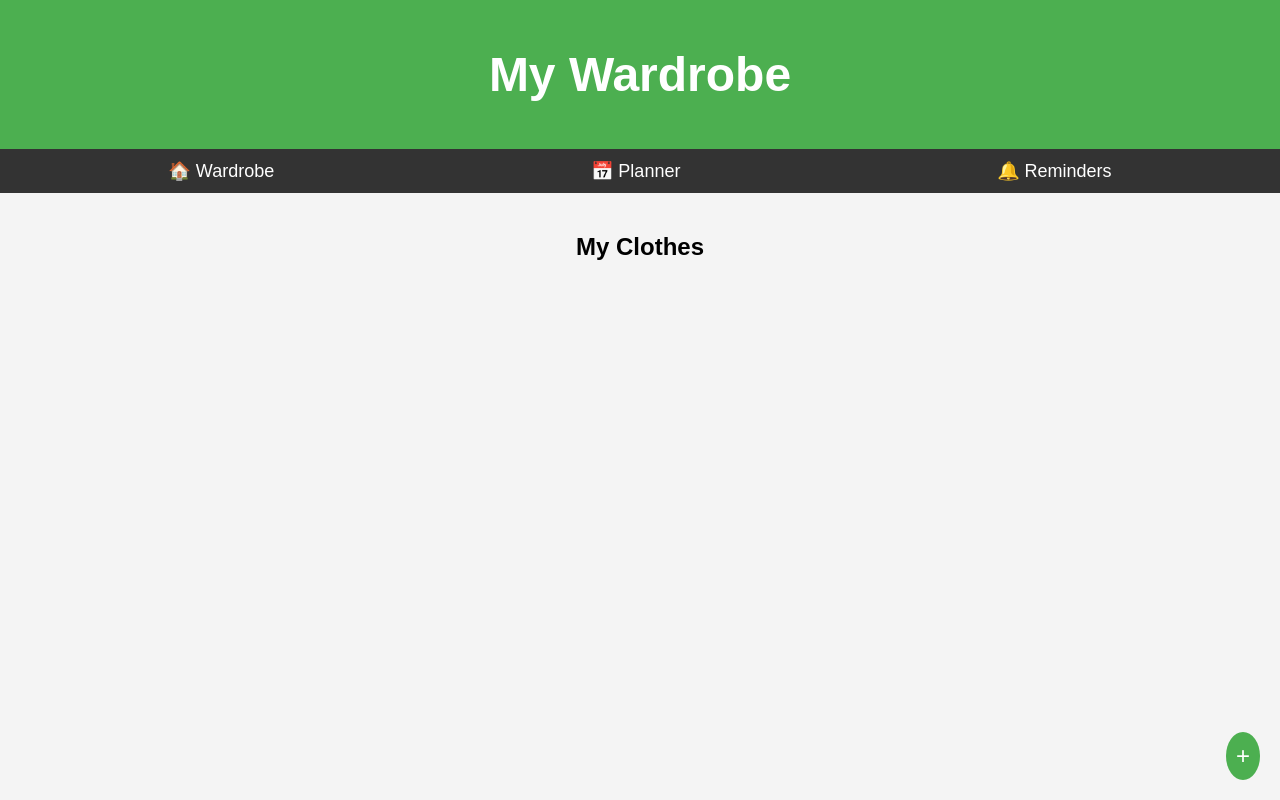
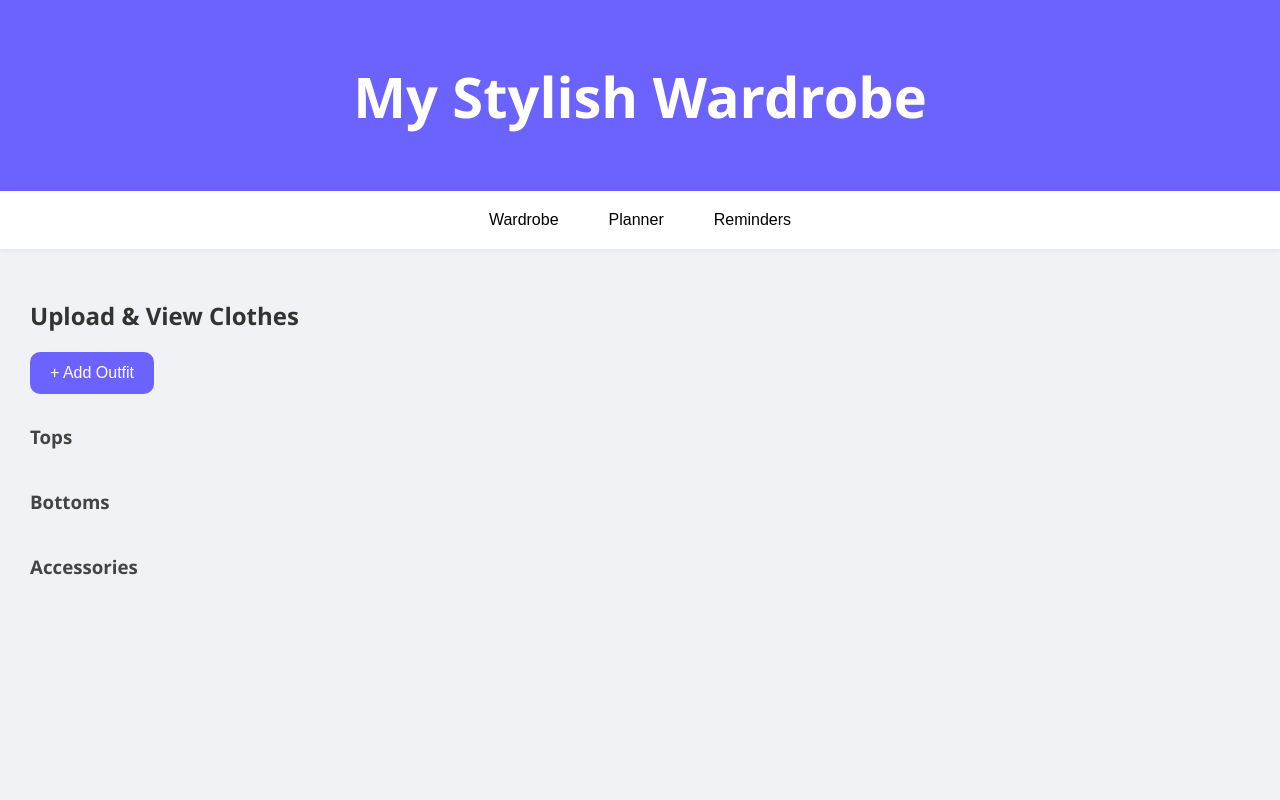
Before and after one commit to reskele/ee_wardrobe, a PHP site: page /Pages/wardrobe.html in a window 1280 px wide. Run offline with PHP 8.4, Linux system fonts and the light colour scheme.

Commit message:
arrange section

```diff
--- a/e_wardrobe/frontend/Pages/home.html
+++ b/e_wardrobe/frontend/Pages/home.html
@@ -19,6 +19,8 @@
       <a href="login.html">Login</a>
       <a href="donate.html">Donate</a>
       <a href="manage.html">Manage</a>
+      <a href="wardrobe.html">Wardrobe</a>
+
     </div>
     <div id="overlay" class="overlay" onclick="closeNav()"></div>
 
@@ -55,6 +57,6 @@
 
 
 
-  <script src="../scripts/home.js"></script>
+  <script src="../script/home.js"></script>
 </body>
 </html>
--- a/e_wardrobe/frontend/Pages/wardrobe.html
+++ b/e_wardrobe/frontend/Pages/wardrobe.html
@@ -1,48 +1,54 @@
-<!DOCTYPE html>
-<html lang="en">
+<!DOCTYPE html><html lang="en">
 <head>
-    <meta charset="UTF-8">
-    <meta name="viewport" content="width=device-width, initial-scale=1.0">
-    <title>My Wardrobe</title>
-    <link rel="stylesheet" href="../style/wardrobe.css">
+  <meta charset="UTF-8" />
+  <meta name="viewport" content="width=device-width, initial-scale=1.0" />
+  <title>Wardrobe Manager</title>
+  <link rel="stylesheet" href="../style/wardrobe.css" />
 </head>
 <body>
   <header>
-        <h1>My Wardrobe</h1>
-    </header>
-
-    <nav>
-        <button onclick="showSection('wardrobe')">🏠 Wardrobe</button>
-        <button onclick="showSection('planner')">📅 Planner</button>
-        <button onclick="showSection('reminders')">🔔 Reminders</button>
-    </nav>
-
-    <section id="wardrobe" class="active">
-        <h2>My Clothes</h2>
-        <div class="grid" id="clothesGrid"></div>
-        <button class="add-btn" onclick="openUploadModal()">+</button>
-    </section>
-
-    <section id="planner">
-        <h2>Outfit Planner</h2>
-        <div class="calendar" id="calendar"></div>
-    </section>
-
-    <section id="reminders">
+    <h1>My Stylish Wardrobe</h1>
+  </header>  <nav>
+    <button onclick="showSection('wardrobe')">Wardrobe</button>
+    <button onclick="showSection('planner')">Planner</button>
+    <button onclick="showSection('reminders')">Reminders</button>
+  </nav>  <section id="wardrobe" class="active">
+    <h2>Upload & View Clothes</h2>
+    <div class="grid-controls">
+      <button class="add-btn" onclick="openUploadModal()">+ Add Outfit</button>
+    </div>
+    <div class="category-section">
+      <h3>Tops</h3>
+      <div class="grid" id="topsGrid"></div>
+    </div>
+    <div class="category-section">
+      <h3>Bottoms</h3>
+      <div class="grid" id="bottomsGrid"></div>
+    </div>
+    <div class="category-section">
+      <h3>Accessories</h3>
+      <div class="grid" id="accessoriesGrid"></div>
+    </div>
+  </section>  <section id="planner">
+    <h2>Plan Your Outfits</h2>
+    <div id="calendar"></div>
+    <h3>Outfits Scheduled</h3>
+    <ul id="outfitItems"></ul>
+  </section>  <section id="reminders">
     <h2>Reminders</h2>
     <ul id="reminderList"></ul>
-    </section>
-
-    <div id="uploadModal" class="modal">
+  </section>  <div id="uploadModal" class="modal">
     <div class="modal-content">
-            <h3>Upload Clothing</h3>
-            <input type="file" id="clothingImage">
-            <input type="text" id="clothingName" placeholder="Item Name">
+      <h3>Add New Clothing Item</h3>
+      <input type="file" id="clothingImage" accept="image/*" />
+      <input type="text" id="clothingName" placeholder="Item Name" />
+      <select id="clothingCategory">
+        <option value="tops">Top</option>
+        <option value="bottoms">Bottom</option>
+        <option value="accessories">Accessory</option>
+      </select>
       <button onclick="addClothing()">Add</button>
       <button onclick="closeUploadModal()">Cancel</button>
     </div>
-    </div>
-
-    <script src="../script/wardrobe.js"></script>
-</body>
+  </div>  <script src="../script/wardrobe.js"></script></body>
 </html>
--- /dev/null
+++ b/e_wardrobe/frontend/script/wardrobe.js
@@ -0,0 +1,81 @@
+const outfits = {}; const reminders = [];
+
+
+function showSection(sectionId) {
+    const sections = document.querySelectorAll("section");
+    sections.forEach((section) => {
+      section.classList.remove("active");
+    });
+
+    const target = document.getElementById(sectionId);
+    if (target) {
+      target.classList.add("active");
+    }
+  }
+
+
+// function showSection(sectionId) { document.querySelectorAll('section').forEach(sec => sec.classList.remove('active')); document.getElementById(sectionId).classList.add('active'); }
+
+function openUploadModal() { document.getElementById('uploadModal').style.display = 'flex'; }
+
+function closeUploadModal() { document.getElementById('uploadModal').style.display = 'none'; }
+
+function addClothing() {
+    const name = document.getElementById('clothingName').value.trim(); const category = document.getElementById('clothingCategory').value; const imageInput = document.getElementById('clothingImage');
+
+    if (!name || !imageInput.files.length) { alert('Please provide both name and image.'); return; }
+
+    const reader = new FileReader(); reader.onload = function (e) {
+        const imgSrc = e.target.result; const itemCard = document.createElement('div'); itemCard.className = 'clothing-item'; itemCard.innerHTML = <img src="${imgSrc}" alt="${name}" /><p>${name}</p>;
+
+        document.getElementById(${ category }Grid).appendChild(itemCard);
+        closeUploadModal();
+        clearForm();
+
+    }; reader.readAsDataURL(imageInput.files[0]);
+}
+
+function clearForm() { document.getElementById('clothingImage').value = ''; document.getElementById('clothingName').value = ''; document.getElementById('clothingCategory').value = 'tops'; }
+
+function formatDate(year, month, day) { return ${ year } -${ String(month + 1).padStart(2, '0') } -${ String(day).padStart(2, '0') }; }
+
+function renderCalendar() {
+    const calendarEl = document.getElementById('calendar'); calendarEl.innerHTML = '';
+
+    const today = new Date(); const year = today.getFullYear(); const month = today.getMonth(); const firstDay = new Date(year, month, 1); const lastDay = new Date(year, month + 1, 0); const numDays = lastDay.getDate(); const startDay = firstDay.getDay();
+
+    const daysOfWeek = ['Sun', 'Mon', 'Tue', 'Wed', 'Thu', 'Fri', 'Sat']; daysOfWeek.forEach(dayName => { const header = document.createElement('div'); header.textContent = dayName; header.className = 'day-header'; calendarEl.appendChild(header); });
+
+    for (let i = 0; i < startDay; i++) { const empty = document.createElement('div'); calendarEl.appendChild(empty); }
+
+    for (let day = 1; day <= numDays; day++) {
+        const dateStr = formatDate(year, month, day); const cell = document.createElement('div'); cell.className = 'day'; cell.dataset.date = dateStr;
+
+        const number = document.createElement('div');
+        number.className = 'day-number';
+        number.textContent = day;
+        cell.appendChild(number);
+
+        if (outfits[dateStr]) {
+            const outfitDiv = document.createElement('div');
+            outfitDiv.className = 'outfit';
+            outfitDiv.textContent = outfits[dateStr];
+            cell.appendChild(outfitDiv);
+        }
+
+        cell.addEventListener('click', () => {
+            const outfit = prompt(Outfit for ${ dateStr }:, outfits[dateStr] || '');
+        if (outfit !== null) {
+            outfits[dateStr] = outfit.trim();
+            renderCalendar();
+            renderOutfitList();
+        }
+    });
+
+    calendarEl.appendChild(cell);
+
+} }
+
+function renderOutfitList() { const list = document.getElementById('outfitItems'); list.innerHTML = ''; for (const [date, outfit] of Object.entries(outfits)) { const li = document.createElement('li'); li.textContent = ${ date }: ${ outfit }; list.appendChild(li); } }
+
+document.addEventListener('DOMContentLoaded', () => { renderCalendar(); renderOutfitList(); });
--- a/e_wardrobe/frontend/style/wardrobe.css
+++ b/e_wardrobe/frontend/style/wardrobe.css
@@ -1,64 +1,110 @@
 body {
-    font-family: Arial, sans-serif;
+  font-family: "Segoe UI", Tahoma, Geneva, Verdana, sans-serif;
   margin: 0;
   padding: 0;
-    text-align: center;
-    background-color: #f4f4f4;
+  background-color: #f0f2f5;
+  color: #333;
 }
 
 header {
-    background: #4CAF50;
+  background-color: #6c63ff;
   color: white;
-    padding: 15px;
-    font-size: 24px;
+  padding: 20px;
+  text-align: center;
+  font-size: 28px;
+  font-weight: bold;
+  box-shadow: 0 2px 5px rgba(0, 0, 0, 0.1);
 }
 
 nav {
   display: flex;
-    justify-content: space-around;
-    background: #333;
-    padding: 10px;
+  justify-content: center;
+  gap: 20px;
+  background-color: #fff;
+  padding: 10px 0;
+  box-shadow: 0 2px 5px rgba(0, 0, 0, 0.05);
+  position: sticky;
+  top: 0;
+  z-index: 100;
 }
 
 nav button {
   background: none;
   border: none;
-    color: white;
-    font-size: 18px;
+  font-size: 16px;
   cursor: pointer;
+  padding: 10px 15px;
+  border-radius: 6px;
+  transition: background 0.2s;
 }
 
 nav button:hover {
-    text-decoration: underline;
+  background-color: #e0e0ff;
 }
 
 section {
   display: none;
-    padding: 20px;
+  padding: 30px;
+  animation: fadeIn 0.5s ease-in-out;
 }
 
 section.active {
   display: block;
 }
 
+.category-section {
+  margin-top: 30px;
+}
+
+.category-section h3 {
+  margin-bottom: 10px;
+  text-align: left;
+  color: #444;
+}
+
 .grid {
   display: grid;
-    grid-template-columns: repeat(auto-fill, minmax(100px, 1fr));
-    gap: 10px;
-    padding: 20px;
+  grid-template-columns: repeat(auto-fill, minmax(120px, 1fr));
+  gap: 15px;
+}
+
+.clothing-item {
+  background-color: white;
+  border-radius: 10px;
+  padding: 10px;
+  box-shadow: 0 2px 10px rgba(0, 0, 0, 0.05);
+  text-align: center;
+  transition: transform 0.2s ease;
+}
+
+.clothing-item:hover {
+  transform: scale(1.05);
+}
+
+.clothing-item img {
+  width: 100%;
+  height: auto;
+  border-radius: 8px;
+}
+
+.clothing-item p {
+  margin-top: 8px;
+  font-size: 14px;
 }
 
 .add-btn {
-    background: #4CAF50;
+  background-color: #6c63ff;
   color: white;
   border: none;
-    font-size: 24px;
-    padding: 10px;
+  font-size: 16px;
+  padding: 12px 20px;
   cursor: pointer;
-    border-radius: 50%;
-    position: fixed;
-    bottom: 20px;
-    right: 20px;
+  border-radius: 10px;
+  transition: background 0.3s;
+}
+
+.add-btn:hover {
+  background-color: #574fd3;
 }
 
 .modal {
```
Also changed, not shown: other parts of e_wardrobe/frontend/style/wardrobe.css (+82 -7 lines), e_wardrobe/frontend/script/forms.js (added, +48 -0 lines), e_wardrobe/frontend/script/home.js (added, +14 -0 lines), e_wardrobe/frontend/script/manage.js (added, +79 -0 lines), e_wardrobe/frontend/scripts/forms.js (deleted, +0 -48 lines), e_wardrobe/frontend/scripts/home.js (deleted, +0 -14 lines), e_wardrobe/frontend/scripts/manage.js (deleted, +0 -79 lines), e_wardrobe/frontend/scripts/wardrobe.js (deleted, +0 -50 lines), e_wardrobe/frontend/wardrobe.html (deleted, +0 -48 lines), e_wardrobe/frontend/script/donate.js (added). Lines whose indentation alone changed are shown as unchanged.
